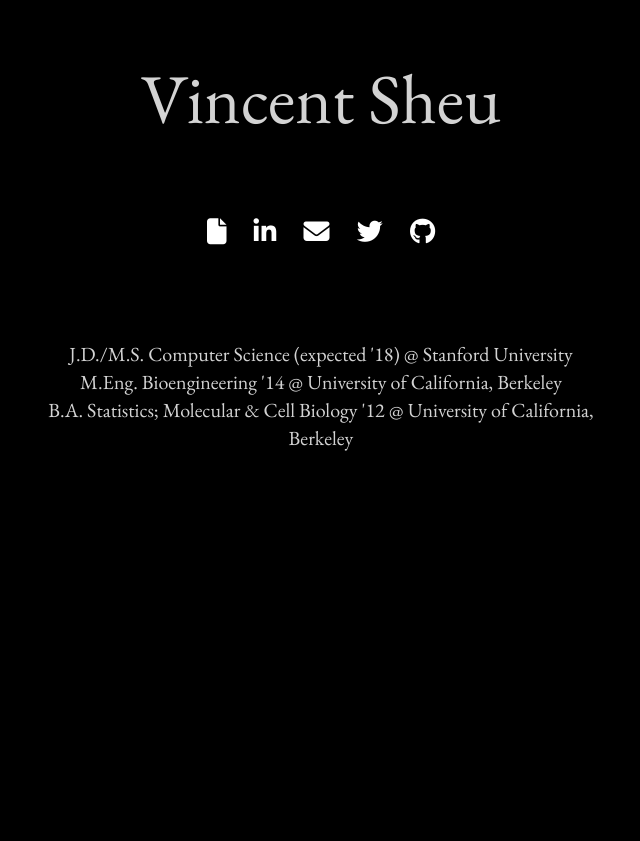
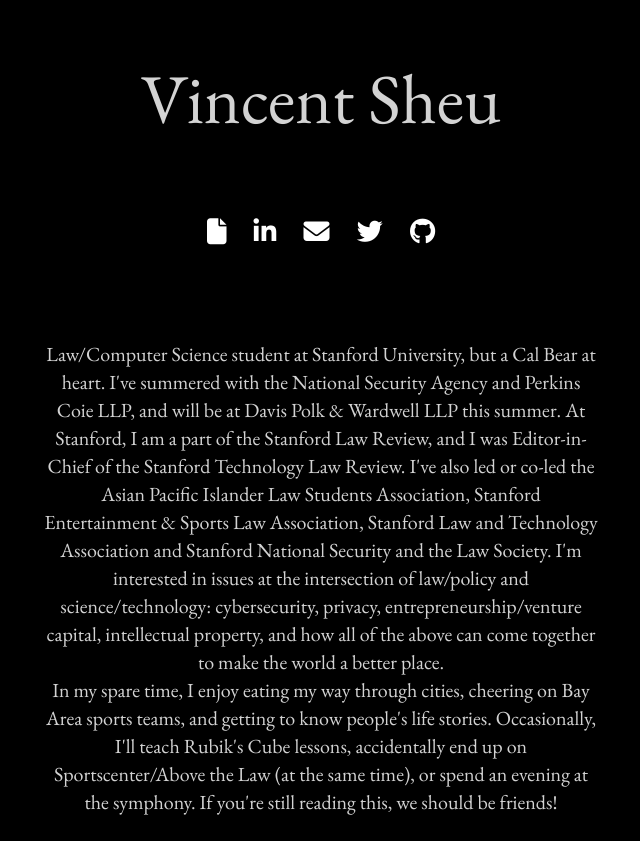
Before and after one commit to sheuvincent/sheuvincent.github.io, a Jekyll site: the page built from index.html, in a window 1280 px wide. Shown: the part 195-1036 px from the top of the page, without its empty margins (319-959 px from the left). Built offline with Jekyll 4.4.1, drawn with Linux system fonts in a browser that asks for light colours; nearby versions of some CDN libraries; library files that are not in the unit come from our copies; before the commit the page ends 900 px from its top, so only the background shows below that.

Commit message:
Update index.html

```diff
--- a/index.html
+++ b/index.html
@@ -26,11 +26,9 @@
   <br>
   <div class="col-lg-6 col-lg-offset-3">
     <p>
-      J.D./M.S. Computer Science (expected '18) @ Stanford University
+      Law/Computer Science student at Stanford University, but a Cal Bear at heart. I've summered with the National Security Agency and Perkins Coie LLP, and will be at Davis Polk & Wardwell LLP this summer. At Stanford, I am a part of the Stanford Law Review, and I was Editor-in-Chief of the Stanford Technology Law Review. I've also led or co-led the Asian Pacific Islander Law Students Association, Stanford Entertainment & Sports Law Association, Stanford Law and Technology Association and Stanford National Security and the Law Society. I'm interested in issues at the intersection of law/policy and science/technology: cybersecurity, privacy, entrepreneurship/venture capital, intellectual property, and how all of the above can come together to make the world a better place.
       <br>
-      M.Eng. Bioengineering '14 @ University of California, Berkeley
-      <br>
-      B.A. Statistics; Molecular & Cell Biology '12 @ University of California, Berkeley
+	    In my spare time, I enjoy eating my way through cities, cheering on Bay Area sports teams, and getting to know people's life stories. Occasionally, I'll teach Rubik's Cube lessons, accidentally end up on Sportscenter/Above the Law (at the same time), or spend an evening at the symphony. If you're still reading this, we should be friends!
     </p>
   </div>
 </div>
```
